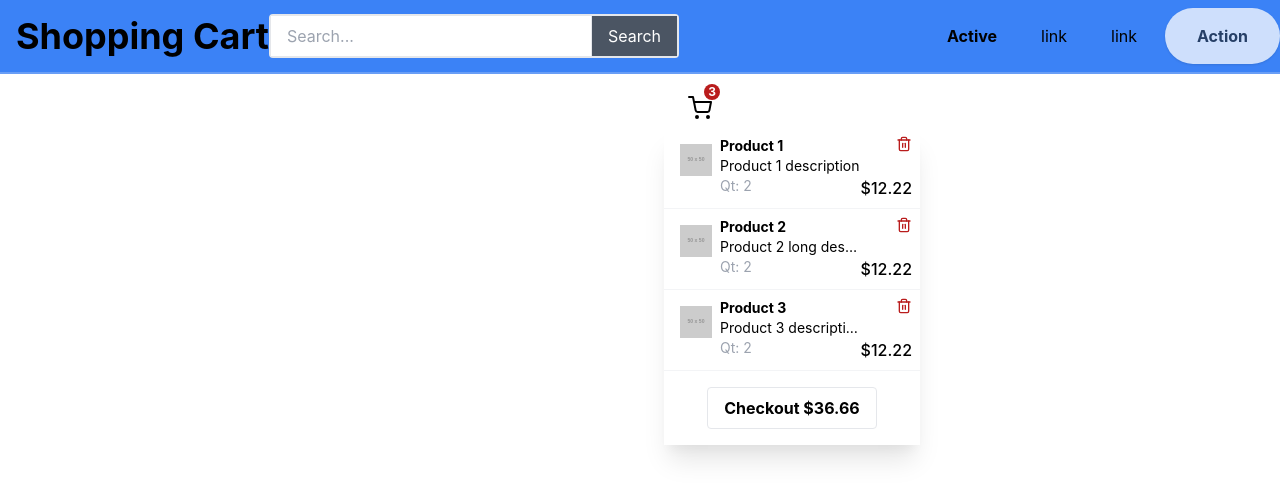
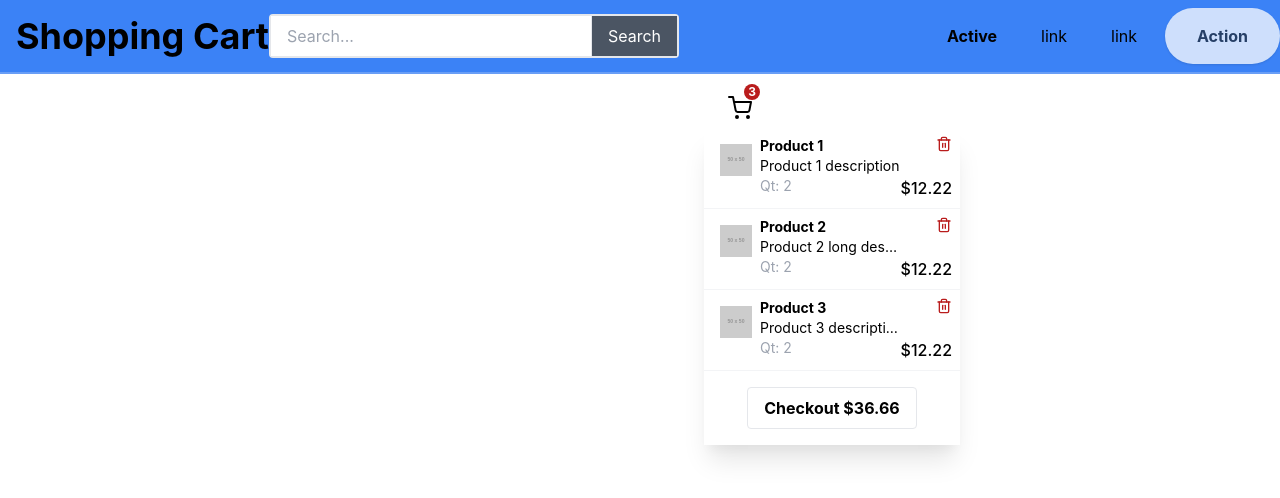
Before and after one commit to mugabee/React-Shopping, a React (Create React App) app: page / in a window 1280 px wide. Shown: the top 498 px of the page. Built offline with nearby package versions, Linux system fonts and the light colour scheme.

Commit message:
Building up the project Header component

```diff
--- a/src/components/Header.js/CartDrop.js
+++ b/src/components/Header.js/CartDrop.js
@@ -1,6 +1,6 @@
 const CartDrop = () => {
   return (
-    <div className="ml-28 my-20">
+    <div className="ml-48 my-20">
       <div className="flex h-64 justify-center">
         <div className="relative ">
           <div className="flex flex-row cursor-pointer truncate p-2 px-4  rounded">
```
